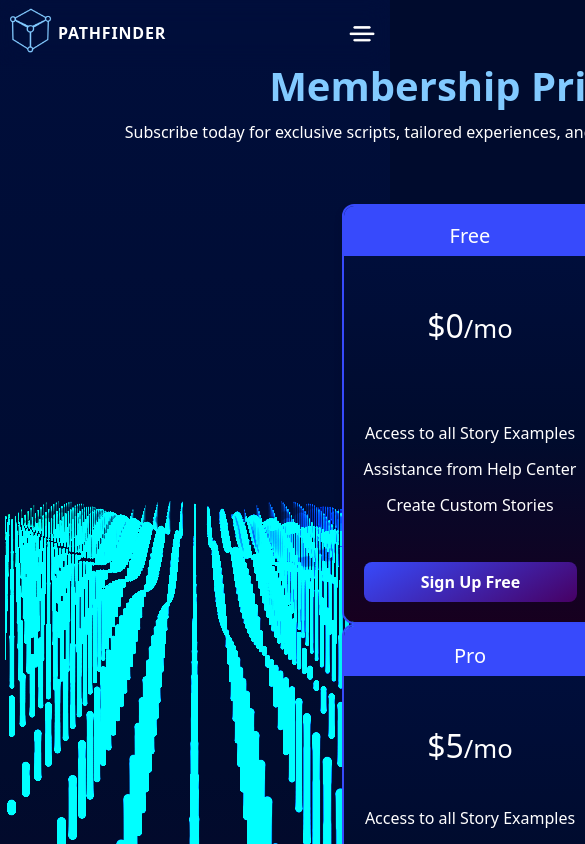
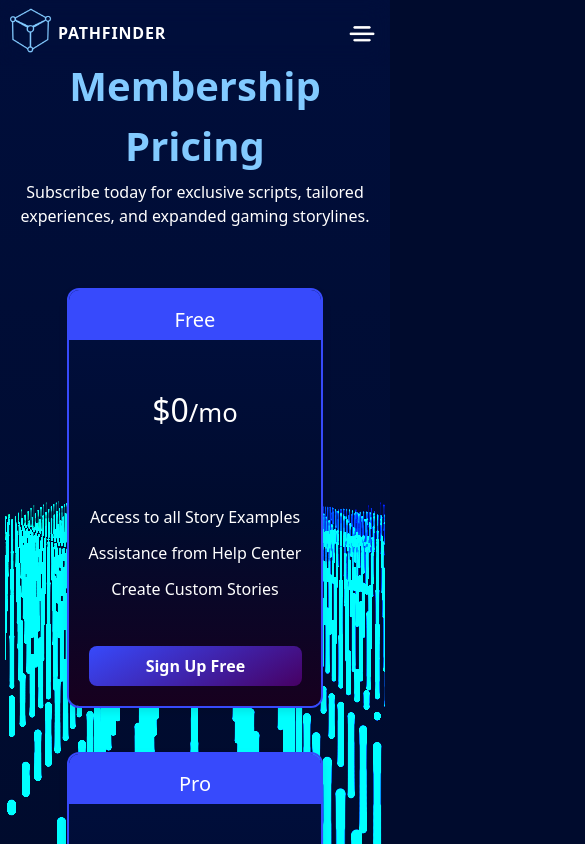
Before and after one commit to SilisK/pathfinder-game, a React (Vite) app: page /membership in a window 390 px wide. Shown: the top 844 px of the page, 585 px wide, since content can reach past the window. Built offline with nearby package versions, Linux system fonts and the light colour scheme.

Commit message:
made membership page responsive for mobile devices

```diff
--- a/src/Components/api.js
+++ b/src/Components/api.js
@@ -1,13 +1,18 @@
 // const API_URL = "https://pathfinder-game-api.onrender.com";
-const API_URL = "https://pathfinder-game-api-wai.onrender.com";
+// const API_URL = "https://pathfinder-game-api-wai.onrender.com";
+const API_URL = "http://localhost:3001";
 
 /**
  * A story node is a portion of the overall story generated from ChatGPT.
  */
-export default async function storyNode(m_messages, setMessages, setStory, finish_callback) {
+export default async function storyNode(
+  m_messages,
+  setMessages,
+  setStory,
+  finish_callback
+) {
   try {
     let m_error;
-
 
     // Generates a valid JSON object in this format:
     // {
@@ -39,11 +44,7 @@ export default async function storyNode(m_messages, setMessages, setStory, finis
       };
     }
 
-
     let m_currentMessage = JSON.parse(textRequest.content);
-
-
-
 
     // const imageRequest = await fetch(API_URL + "/image", {
     //   method: "POST",
@@ -73,7 +74,8 @@ export default async function storyNode(m_messages, setMessages, setStory, finis
 
     // Updating the context for ChatGPT
     setMessages([...m_messages, textRequest]);
-    let tempImageUrl = "https://media2.giphy.com/media/RgzryV9nRCMHPVVXPV/giphy.gif?cid=ecf05e47vfyqaob415hcdlmao20nu7jgs9yfigy7ml21s0t5&ep=v1_gifs_search&rid=giphy.gif&ct=g";
+    let tempImageUrl =
+      "https://media2.giphy.com/media/RgzryV9nRCMHPVVXPV/giphy.gif?cid=ecf05e47vfyqaob415hcdlmao20nu7jgs9yfigy7ml21s0t5&ep=v1_gifs_search&rid=giphy.gif&ct=g";
     // const node = { ...m_currentMessage, image_url: imageRequest.content };
     const node = { ...m_currentMessage, image_url: tempImageUrl };
 
@@ -82,9 +84,13 @@ export default async function storyNode(m_messages, setMessages, setStory, finis
     console.log(error);
     return false;
   }
-
 }
-export async function generateImage(prompt, images, setImages, finish_callback) {
+export async function generateImage(
+  prompt,
+  images,
+  setImages,
+  finish_callback
+) {
   // Generates a valid JSON object in this format:
   // {
   //   content: "https://example.com/image.png";
@@ -115,6 +121,5 @@ export async function generateImage(prompt, images, setImages, finish_callback)
   } else {
     setImages([...images, imageRequest.content]);
   }
-  if(finish_callback) finish_callback();
-
+  if (finish_callback) finish_callback();
 }
--- a/src/Pages/Membership.css
+++ b/src/Pages/Membership.css
@@ -21,7 +21,8 @@
 }
 
 .membership-col {
-  width: 900px;
+  max-width: 900px;
+  width: 100%;
   margin: auto;
 }
 
--- a/src/Pages/Membership.jsx
+++ b/src/Pages/Membership.jsx
@@ -60,7 +60,7 @@ export default function Membership() {
     <div className="membership-container min-h-screen grid gap-11">
       <header className="grid">
         <div className="align-items-center ms-auto grid">
-          <div className="text-center my-4 mx-auto lg:grid place-items-center">
+          <div className="text-center my-4 mx-auto place-items-center grid">
             <h2>
               <strong>Membership Pricing</strong>
             </h2>
@@ -71,8 +71,8 @@ export default function Membership() {
           </div>
         </div>
       </header>
-      <main className="place-items-center membership-col">
-        <div className="grid w-full lg:grid-cols-3">
+      <main className="membership-col">
+        <div className="grid w-full gap-11 lg:grid-cols-3">
           <div className="flex justify-center">
             <div className="card text-center">
               <div className="card-header">
```
Lines whose indentation alone changed are shown as unchanged.
